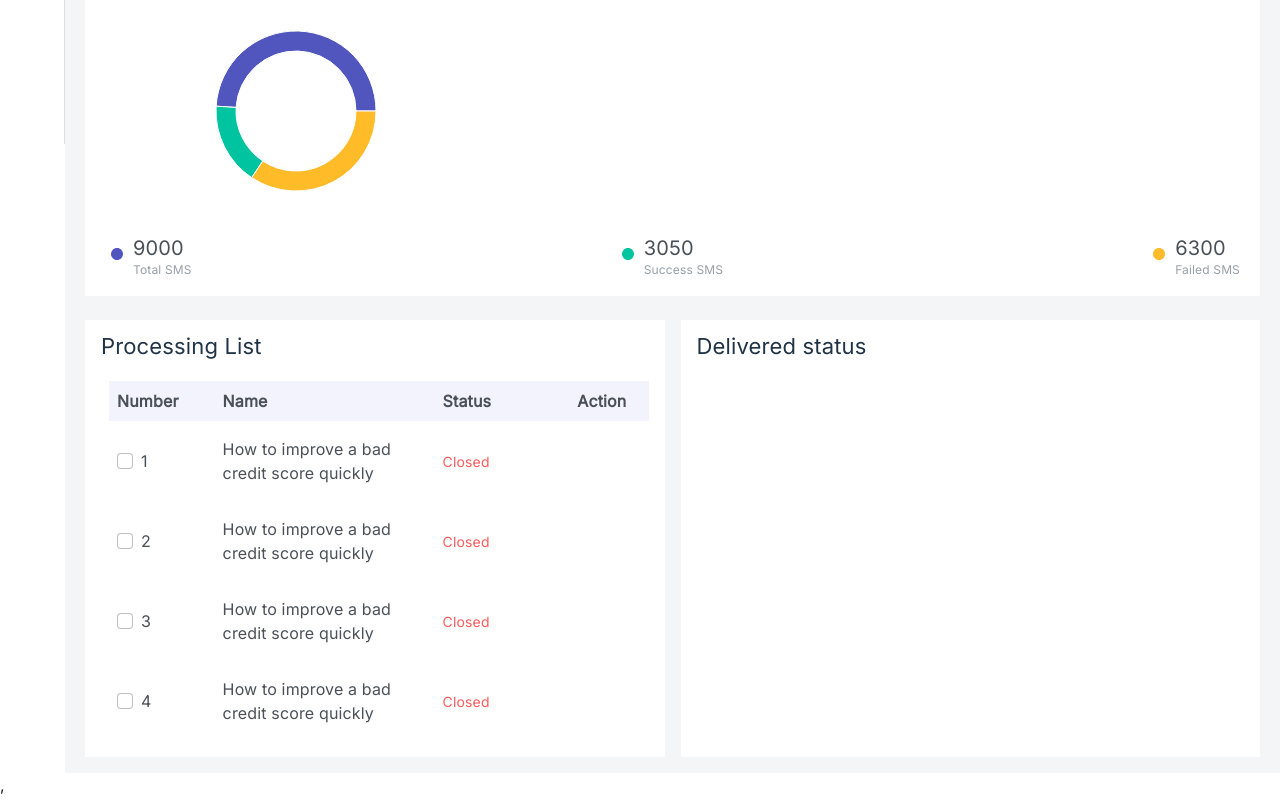
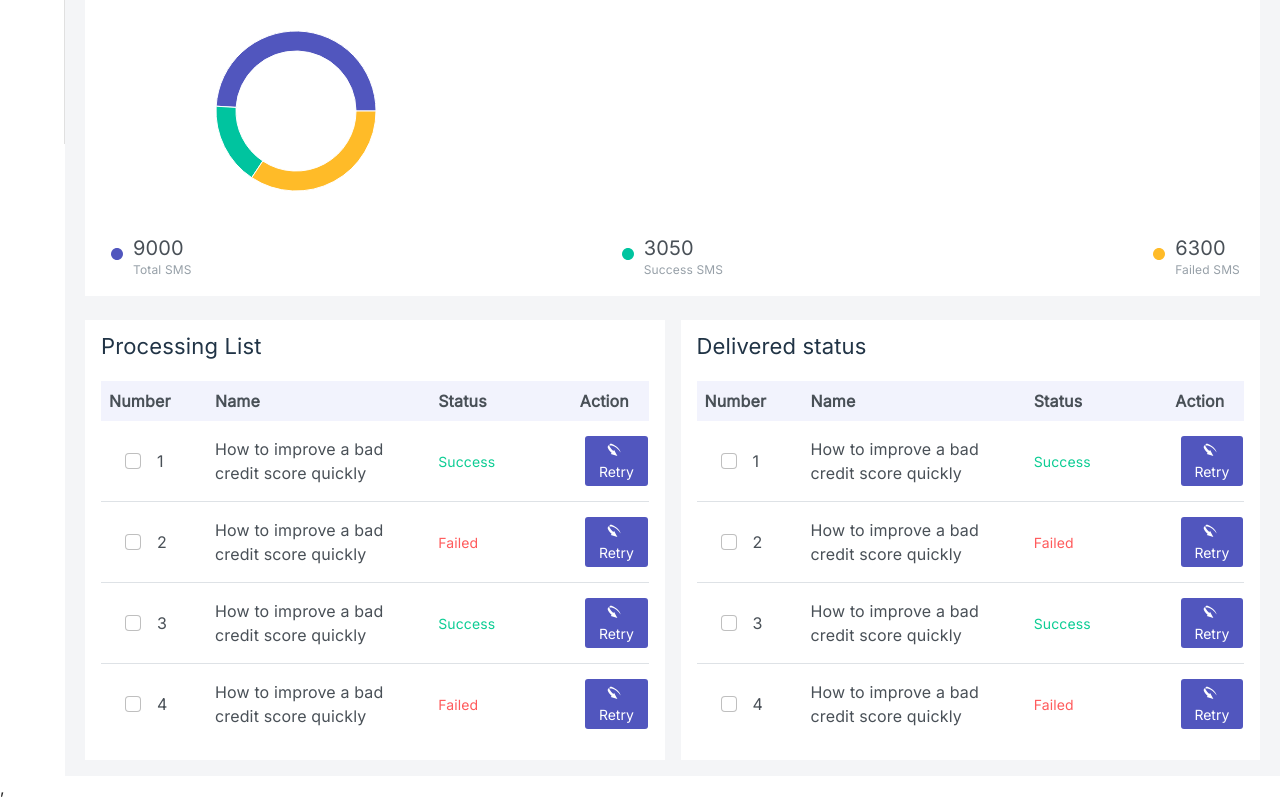
Before and after one commit to assraf-nur/CRM, a React (Create React App) app: page /marketing in a window 1280 px wide. Shown: the part 656-1456 px from the top of the page. Built offline with nearby package versions, Linux system fonts and the light colour scheme.

Commit message:
1st commit of the day

```diff
--- a/src/Components/Marketing/Marketing.js
+++ b/src/Components/Marketing/Marketing.js
@@ -5,6 +5,7 @@ import { HiPlus } from "react-icons/hi";
 import { RiDeleteBin6Line } from "react-icons/ri";
 import { GoPrimitiveDot } from "react-icons/go";
 import { BiEditAlt } from "react-icons/bi";
+import { GiRapidshareArrow } from "react-icons/gi";
 
 const Marketing = () => {
   const data = [
@@ -58,10 +59,10 @@ const Marketing = () => {
                   <td className="p-2 py-3">
                     <input
                       type="checkbox"
-                      class="form-check-input ms-0"
+                      class="form-check-input ms-3"
                       id="exampleCheck1"
                     />
-                    <label class="form-check-label ms-4" for="exampleCheck1">
+                    <label class="form-check-label ms-5" for="exampleCheck1">
                       1
                     </label>
                   </td>
@@ -86,10 +87,10 @@ const Marketing = () => {
                   <td className="p-2 py-3">
                     <input
                       type="checkbox"
-                      class="form-check-input ms-0"
+                      class="form-check-input ms-3"
                       id="exampleCheck1"
                     />
-                    <label class="form-check-label ms-4" for="exampleCheck1">
+                    <label class="form-check-label ms-5" for="exampleCheck1">
                       2
                     </label>
                   </td>
@@ -114,10 +115,10 @@ const Marketing = () => {
                   <td className="p-2 py-3">
                     <input
                       type="checkbox"
-                      class="form-check-input ms-0"
+                      class="form-check-input ms-3"
                       id="exampleCheck1"
                     />
-                    <label class="form-check-label ms-4" for="exampleCheck1">
+                    <label class="form-check-label ms-5" for="exampleCheck1">
                       3
                     </label>
                   </td>
@@ -142,10 +143,10 @@ const Marketing = () => {
                   <td className="p-2 py-3">
                     <input
                       type="checkbox"
-                      class="form-check-input ms-0"
+                      class="form-check-input ms-3"
                       id="exampleCheck1"
                     />
-                    <label class="form-check-label ms-4" for="exampleCheck1">
+                    <label class="form-check-label ms-5" for="exampleCheck1">
                       4
                     </label>
                   </td>
@@ -239,7 +240,7 @@ const Marketing = () => {
             <h5>Processing List</h5>
           </div>
           <div>
-            <table className="mt-3 ms-2 table-box">
+            <table className="mt-3 table-box">
               <thead>
                 <tr>
                   <th className="p-2" width={"5%"}>
@@ -251,20 +252,20 @@ const Marketing = () => {
                   <th className="p-2" width={"10%"}>
                     Status
                   </th>
-                  <th className="p-2 text-center" width={"5%"}>
+                  <th className="p-2 text-center" width={"2%"}>
                     Action
                   </th>
                 </tr>
               </thead>
               <tbody>
-                <tr>
+                <tr className="border-bottom">
                   <td className="p-2 py-3">
                     <input
                       type="checkbox"
-                      class="form-check-input ms-0"
+                      class="form-check-input ms-3"
                       id="exampleCheck1"
                     />
-                    <label class="form-check-label ms-4" for="exampleCheck1">
+                    <label class="form-check-label ms-5" for="exampleCheck1">
                       1
                     </label>
                   </td>
@@ -273,17 +274,26 @@ const Marketing = () => {
                   </td>
 
                   <td className="p-2 py-3">
-                    <small className="campaign-status-closed">Closed</small>
+                    <small className="campaign-status-active">Success</small>
+                  </td>
+                  <td>
+                    <button
+                      style={{ backgroundColor: "#5156BE" }}
+                      className="add-new-button py-1 px-2 ms-4"
+                    >
+                      <GiRapidshareArrow className="me-1 mb-1" />
+                      Retry
+                    </button>
                   </td>
                 </tr>
-                <tr>
+                <tr className="border-bottom">
                   <td className="p-2 py-3">
                     <input
                       type="checkbox"
-                      class="form-check-input ms-0"
+                      class="form-check-input ms-3"
                       id="exampleCheck1"
                     />
-                    <label class="form-check-label ms-4" for="exampleCheck1">
+                    <label class="form-check-label ms-5" for="exampleCheck1">
                       2
                     </label>
                   </td>
@@ -292,17 +302,26 @@ const Marketing = () => {
                   </td>
 
                   <td className="p-2 py-3">
-                    <small className="campaign-status-closed">Closed</small>
+                    <small className="campaign-status-closed">Failed</small>
+                  </td>
+                  <td>
+                    <button
+                      style={{ backgroundColor: "#5156BE" }}
+                      className="add-new-button py-1 px-2 ms-4"
+                    >
+                      <GiRapidshareArrow className="me-1 mb-1" />
+                      Retry
+                    </button>
                   </td>
                 </tr>
-                <tr>
+                <tr className="border-bottom">
                   <td className="p-2 py-3">
                     <input
                       type="checkbox"
-                      class="form-check-input ms-0"
+                      class="form-check-input ms-3"
                       id="exampleCheck1"
                     />
-                    <label class="form-check-label ms-4" for="exampleCheck1">
+                    <label class="form-check-label ms-5" for="exampleCheck1">
                       3
                     </label>
                   </td>
@@ -311,17 +330,26 @@ const Marketing = () => {
                   </td>
 
                   <td className="p-2 py-3">
-                    <small className="campaign-status-closed">Closed</small>
+                    <small className="campaign-status-active">Success</small>
+                  </td>
+                  <td>
+                    <button
+                      style={{ backgroundColor: "#5156BE" }}
+                      className="add-new-button py-1 px-2 ms-4"
+                    >
+                      <GiRapidshareArrow className="me-1 mb-1" />
+                      Retry
+                    </button>
                   </td>
                 </tr>
                 <tr>
                   <td className="p-2 py-3">
                     <input
                       type="checkbox"
-                      class="form-check-input ms-0"
+                      class="form-check-input ms-3"
                       id="exampleCheck1"
                     />
-                    <label class="form-check-label ms-4" for="exampleCheck1">
+                    <label class="form-check-label ms-5" for="exampleCheck1">
                       4
                     </label>
                   </td>
@@ -330,7 +358,16 @@ const Marketing = () => {
                   </td>
 
                   <td className="p-2 py-3">
-                    <small className="campaign-status-closed">Closed</small>
+                    <small className="campaign-status-closed">Failed</small>
+                  </td>
+                  <td>
+                    <button
+                      style={{ backgroundColor: "#5156BE" }}
+                      className="add-new-button py-1 px-2 ms-4"
+                    >
+                      <GiRapidshareArrow className="me-1 mb-1" />
+                      Retry
+                    </button>
                   </td>
                 </tr>
               </tbody>
@@ -341,6 +378,140 @@ const Marketing = () => {
           <div className="box-head">
             <h5>Delivered status</h5>
           </div>
+          <div>
+            <table className="mt-3 table-box">
+              <thead>
+                <tr>
+                  <th className="p-2" width={"5%"}>
+                    Number
+                  </th>
+                  <th className="p-2" width={"20%"}>
+                    Name
+                  </th>
+                  <th className="p-2" width={"10%"}>
+                    Status
+                  </th>
+                  <th className="p-2 text-center" width={"2%"}>
+                    Action
+                  </th>
+                </tr>
+              </thead>
+              <tbody>
+                <tr className="border-bottom">
+                  <td className="p-2 py-3">
+                    <input
+                      type="checkbox"
+                      class="form-check-input ms-3"
+                      id="exampleCheck1"
+                    />
+                    <label class="form-check-label ms-5" for="exampleCheck1">
+                      1
+                    </label>
+                  </td>
+                  <td className="p-2 py-3">
+                    How to improve a bad credit score quickly
+                  </td>
+
+                  <td className="p-2 py-3">
+                    <small className="campaign-status-active">Success</small>
+                  </td>
+                  <td>
+                    <button
+                      style={{ backgroundColor: "#5156BE" }}
+                      className="add-new-button py-1 px-2 ms-4"
+                    >
+                      <GiRapidshareArrow className="me-1 mb-1" />
+                      Retry
+                    </button>
+                  </td>
+                </tr>
+                <tr className="border-bottom">
+                  <td className="p-2 py-3">
+                    <input
+                      type="checkbox"
+                      class="form-check-input ms-3"
+                      id="exampleCheck1"
+                    />
+                    <label class="form-check-label ms-5" for="exampleCheck1">
+                      2
+                    </label>
+                  </td>
+                  <td className="p-2 py-3">
+                    How to improve a bad credit score quickly
+                  </td>
+
+                  <td className="p-2 py-3">
+                    <small className="campaign-status-closed">Failed</small>
+                  </td>
+                  <td>
+                    <button
+                      style={{ backgroundColor: "#5156BE" }}
+                      className="add-new-button py-1 px-2 ms-4"
+                    >
+                      <GiRapidshareArrow className="me-1 mb-1" />
+                      Retry
+                    </button>
+                  </td>
+                </tr>
+                <tr className="border-bottom">
+                  <td className="p-2 py-3">
+                    <input
+                      type="checkbox"
+                      class="form-check-input ms-3"
+                      id="exampleCheck1"
+                    />
+                    <label class="form-check-label ms-5" for="exampleCheck1">
+                      3
+                    </label>
+                  </td>
+                  <td className="p-2 py-3">
+                    How to improve a bad credit score quickly
+                  </td>
+
+                  <td className="p-2 py-3">
+                    <small className="campaign-status-active">Success</small>
+                  </td>
+                  <td>
+                    <button
+                      style={{ backgroundColor: "#5156BE" }}
+                      className="add-new-button py-1 px-2 ms-4"
+                    >
+                      <GiRapidshareArrow className="me-1 mb-1" />
+                      Retry
+                    </button>
+                  </td>
+                </tr>
+                <tr>
+                  <td className="p-2 py-3">
+                    <input
+                      type="checkbox"
+                      class="form-check-input ms-3"
+                      id="exampleCheck1"
+                    />
+                    <label class="form-check-label ms-5" for="exampleCheck1">
+                      4
+                    </label>
+                  </td>
+                  <td className="p-2 py-3">
+                    How to improve a bad credit score quickly
+                  </td>
+
+                  <td className="p-2 py-3">
+                    <small className="campaign-status-closed">Failed</small>
+                  </td>
+                  <td>
+                    <button
+                      style={{ backgroundColor: "#5156BE" }}
+                      className="add-new-button py-1 px-2 ms-4"
+                    >
+                      <GiRapidshareArrow className="me-1 mb-1" />
+                      Retry
+                    </button>
+                  </td>
+                </tr>
+              </tbody>
+            </table>
+          </div>
         </div>
       </div>
     </div>
```
